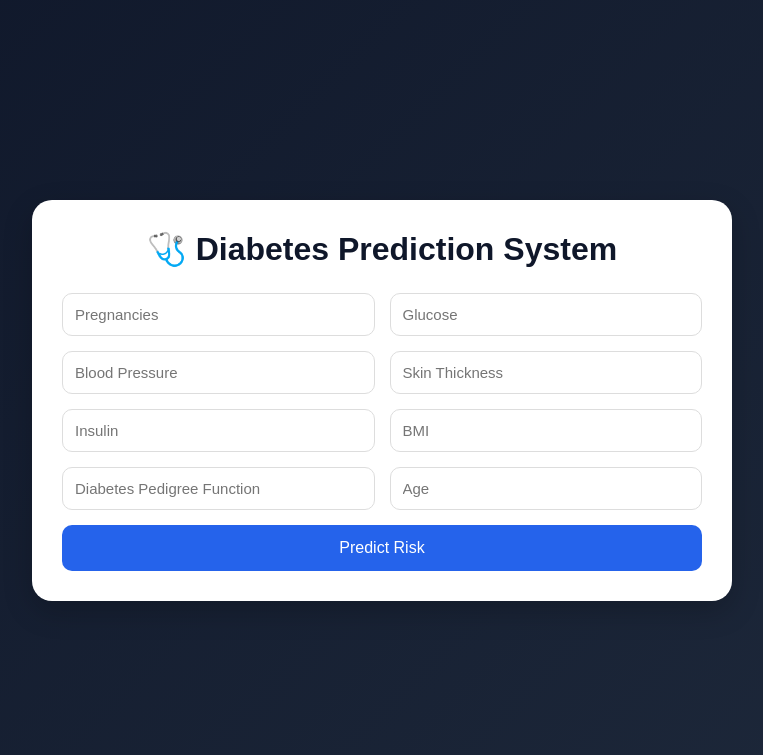
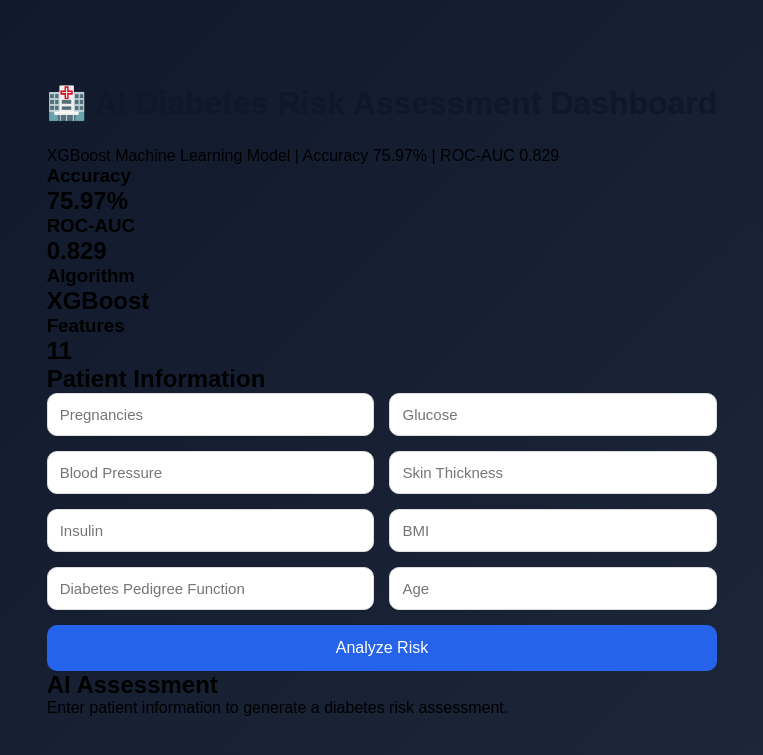
Before and after one commit to harinithati/Diabetes-Prediction-System, a Flask app: page / in a window 1280 px wide. Shown: the top 755 px of the page, without its empty margins (258-1021 px from the left). Run offline with Flask 3, Linux system fonts and the light colour scheme; parts of the project's set-up code (start-up, migrations or seed data) failed here and were passed over.

Commit message:
Update index.html

```diff
--- a/templates/index.html
+++ b/templates/index.html
@@ -1,16 +1,48 @@
-
 <!DOCTYPE html>
 <html>
 <head>
-    <title>Diabetes Prediction System</title>
+    <title>AI Diabetes Risk Assessment Dashboard</title>
     <link rel="stylesheet" href="{{ url_for('static', filename='style.css') }}">
 </head>
 
 <body>
 
-<div class="container">
+<div class="dashboard">
 
-    <h1>🩺 Diabetes Prediction System</h1>
+    <div class="header">
+        <h1>🏥 AI Diabetes Risk Assessment Dashboard</h1>
+        <p>XGBoost Machine Learning Model | Accuracy 75.97% | ROC-AUC 0.829</p>
+    </div>
+
+    <div class="metrics">
+
+        <div class="card">
+            <h3>Accuracy</h3>
+            <h2>75.97%</h2>
+        </div>
+
+        <div class="card">
+            <h3>ROC-AUC</h3>
+            <h2>0.829</h2>
+        </div>
+
+        <div class="card">
+            <h3>Algorithm</h3>
+            <h2>XGBoost</h2>
+        </div>
+
+        <div class="card">
+            <h3>Features</h3>
+            <h2>11</h2>
+        </div>
+
+    </div>
+
+    <div class="main-section">
+
+        <div class="form-card">
+
+            <h2>Patient Information</h2>
 
             <form action="/predict" method="post">
 
@@ -30,23 +62,45 @@
 
                 <input type="number" step="any" name="Age" placeholder="Age" required>
 
-        <button type="submit">Predict Risk</button>
+                <button type="submit">Analyze Risk</button>
 
             </form>
 
+        </div>
+
+        <div class="result-card">
+
             {% if prediction %}
 
-    <div class="result">
+            <h2>Prediction Result</h2>
 
-        <h2>{{ prediction }}</h2>
+            <div class="risk-box">
 
-        <h3>Risk Probability: {{ probability }}%</h3>
+                <h1>{{ prediction }}</h1>
+
+                <h3>Risk Probability</h3>
+
+                <div class="percentage">
+
+                    {{ probability }}%
 
                 </div>
+
+            </div>
+
+            {% else %}
+
+            <h2>AI Assessment</h2>
+
+            <p>Enter patient information to generate a diabetes risk assessment.</p>
 
             {% endif %}
 
         </div>
 
+    </div>
+
+</div>
+
 </body>
 </html>
```
Lines whose indentation alone changed are shown as unchanged.
